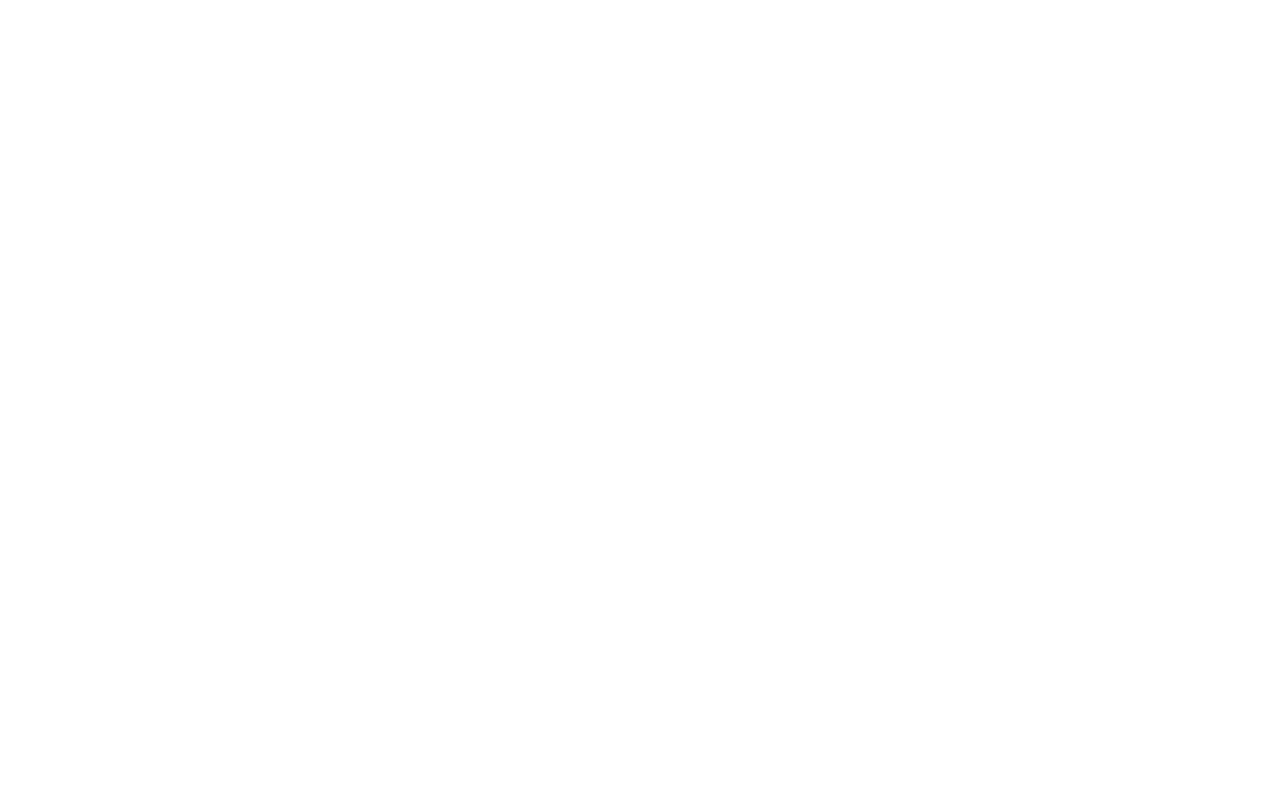
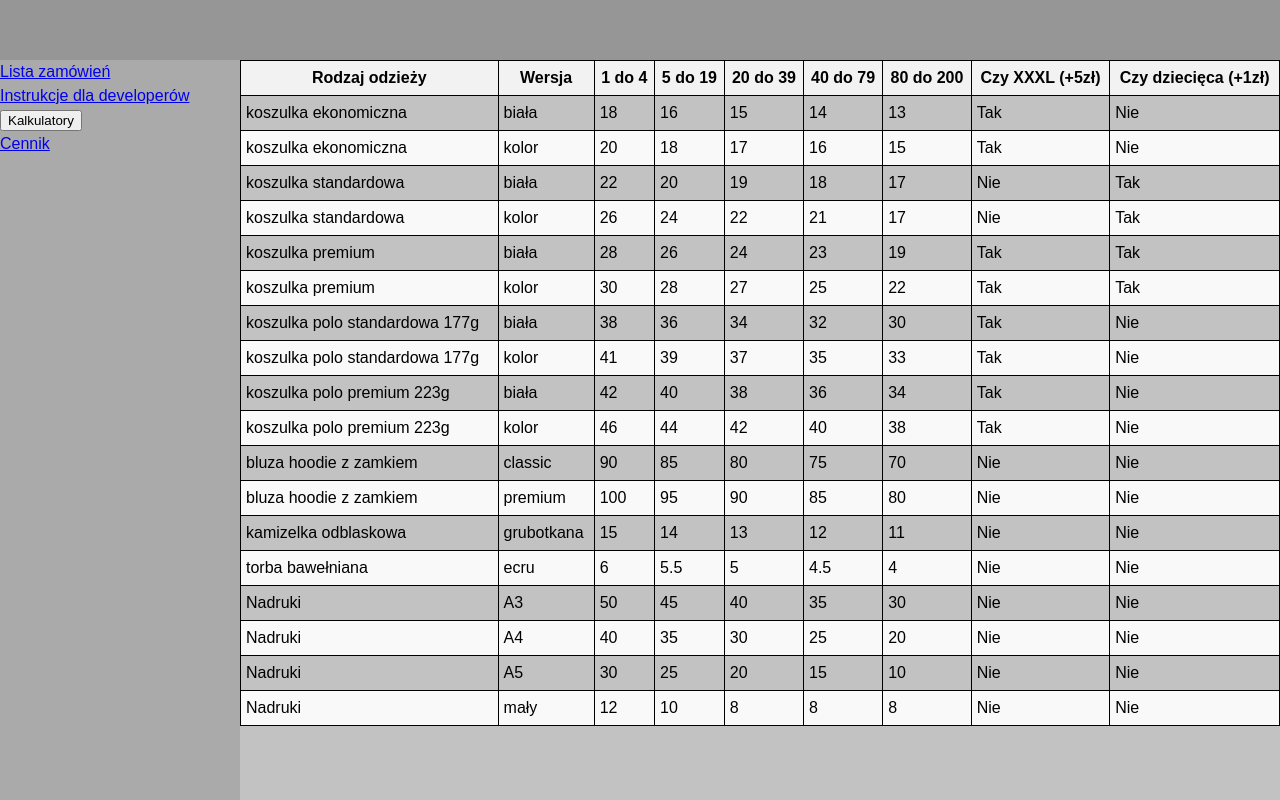
Before and after one commit to marlenawojtczak/ERP-system, a React (Vite) app in the folder frontend/: page /pricelist in a window 1280 px wide. Before the commit this address had no page. Built offline with nearby package versions, Linux system fonts and the light colour scheme.

Commit message:
added static price table

```diff
--- a/frontend/src/App.tsx
+++ b/frontend/src/App.tsx
@@ -8,6 +8,7 @@
 
 const Home = React.lazy(() => import("./pages/Home"));
 const ExampleContent = React.lazy(() => import("./pages/ExamplePage"));
+const PriceList = React.lazy(() => import("./pages/PriceList"));
 
 export const App = () => {
   return (
@@ -21,6 +22,7 @@
             <Route path="kalkulator2" element={<CalculatorNNO />} />
             <Route path="kalkulator3" element={<CalculatorNOK />} />
             <Route path="kalkulator4" element={<CalculatorNAW />} />
+            <Route path="pricelist" element={<PriceList />} />
           </Route>
         </Routes>
       </Suspense>
--- /dev/null
+++ b/frontend/src/features/priceList/components/PricesTable.styled.tsx
@@ -0,0 +1,24 @@
+import styled from "styled-components";
+
+export const StyledTable = styled.table`
+  border-collapse: collapse;
+  width: 100%;
+  margin: 0 auto;
+`;
+
+export const StyledHeadCell = styled.th`
+  border: 1px solid black;
+  padding: 5px;
+  background-color: #f2f2f2;
+`;
+
+export const StyledCell = styled.td`
+  border: 1px solid black;
+  padding: 5px;
+`;
+
+export const StyledRow = styled.tr`
+  &:nth-child(even) {
+    background-color: #f9f9f9;
+  }
+`;
--- /dev/null
+++ b/frontend/src/features/priceList/components/PricesTable.tsx
@@ -0,0 +1,198 @@
+import React from "react";
+import {
+  StyledTable,
+  StyledHeadCell,
+  StyledCell,
+  StyledRow,
+} from "./PricesTable.styled";
+
+interface PriceRow {
+  type: string;
+  version: string;
+  quantity: string[];
+  prices: number[];
+  xxxlAvailable?: boolean;
+  childrenAvailable?: boolean;
+}
+
+const tableData: PriceRow[] = [
+  {
+    type: "koszulka ekonomiczna",
+    version: "biała",
+    quantity: ["1 do 4", "5 do 19", "20 do 39", "40 do 79", "80 do 200"],
+    prices: [18, 16, 15, 14, 13],
+    xxxlAvailable: true,
+    childrenAvailable: false,
+  },
+  {
+    type: "koszulka ekonomiczna",
+    version: "kolor",
+    quantity: ["1 do 4", "5 do 19", "20 do 39", "40 do 79", "80 do 200"],
+    prices: [20, 18, 17, 16, 15],
+    xxxlAvailable: true,
+    childrenAvailable: false,
+  },
+  {
+    type: "koszulka standardowa",
+    version: "biała",
+    quantity: ["1 do 4", "5 do 19", "20 do 39", "40 do 79", "80 do 200"],
+    prices: [22, 20, 19, 18, 17],
+    xxxlAvailable: false,
+    childrenAvailable: true,
+  },
+  {
+    type: "koszulka standardowa",
+    version: "kolor",
+    quantity: ["1 do 4", "5 do 19", "20 do 39", "40 do 79", "80 do 200"],
+    prices: [26, 24, 22, 21, 17],
+    xxxlAvailable: false,
+    childrenAvailable: true,
+  },
+  {
+    type: "koszulka premium",
+    version: "biała",
+    quantity: ["1 do 4", "5 do 19", "20 do 39", "40 do 79", "80 do 200"],
+    prices: [28, 26, 24, 23, 19],
+    xxxlAvailable: true,
+    childrenAvailable: true,
+  },
+  {
+    type: "koszulka premium",
+    version: "kolor",
+    quantity: ["1 do 4", "5 do 19", "20 do 39", "40 do 79", "80 do 200"],
+    prices: [30, 28, 27, 25, 22],
+    xxxlAvailable: true,
+    childrenAvailable: true,
+  },
+];
+
+const poloShirtData: PriceRow[] = [
+  {
+    type: "koszulka polo standardowa 177g",
+    version: "biała",
+    quantity: ["1 do 4", "5 do 19", "20 do 39", "40 do 79", "80 do 200"],
+    prices: [38, 36, 34, 32, 30],
+    xxxlAvailable: true,
+    childrenAvailable: false,
+  },
+  {
+    type: "koszulka polo standardowa 177g",
+    version: "kolor",
+    quantity: ["1 do 4", "5 do 19", "20 do 39", "40 do 79", "80 do 200"],
+    prices: [41, 39, 37, 35, 33],
+    xxxlAvailable: true,
+    childrenAvailable: false,
+  },
+  {
+    type: "koszulka polo premium 223g",
+    version: "biała",
+    quantity: ["1 do 4", "5 do 19", "20 do 39", "40 do 79", "80 do 200"],
+    prices: [42, 40, 38, 36, 34],
+    xxxlAvailable: true,
+    childrenAvailable: false,
+  },
+  {
+    type: "koszulka polo premium 223g",
+    version: "kolor",
+    quantity: ["1 do 4", "5 do 19", "20 do 39", "40 do 79", "80 do 200"],
+    prices: [46, 44, 42, 40, 38],
+    xxxlAvailable: true,
+    childrenAvailable: false,
+  },
+];
+
+const otherItemsData: PriceRow[] = [
+  {
+    type: "bluza hoodie z zamkiem",
+    version: "classic",
+    quantity: ["1 do 4", "5 do 19", "20 do 39", "40 do 79", "80 do 200"],
+    prices: [90, 85, 80, 75, 70],
+  },
+  {
+    type: "bluza hoodie z zamkiem",
+    version: "premium",
+    quantity: ["1 do 4", "5 do 19", "20 do 39", "40 do 79", "80 do 200"],
+    prices: [100, 95, 90, 85, 80],
+  },
+  {
+    type: "kamizelka odblaskowa",
+    version: "grubotkana",
+    quantity: ["1 do 4", "5 do 19", "20 do 39", "40 do 79", "80 do 200"],
+    prices: [15, 14, 13, 12, 11],
+  },
+  {
+    type: "torba bawełniana",
+    version: "ecru",
+    quantity: ["1 do 4", "5 do 19", "20 do 39", "40 do 79", "80 do 200"],
+    prices: [6, 5.5, 5, 4.5, 4],
+  },
+];
+
+const printData: PriceRow[] = [
+  {
+    type: "Nadruki",
+    version: "A3",
+    quantity: ["1 do 4", "5 do 19", "20 do 39", "40 do 79", "80 do 200"],
+    prices: [50, 45, 40, 35, 30],
+  },
+  {
+    type: "Nadruki",
+    version: "A4",
+    quantity: ["1 do 4", "5 do 19", "20 do 39", "40 do 79", "80 do 200"],
+    prices: [40, 35, 30, 25, 20],
+  },
+  {
+    type: "Nadruki",
+    version: "A5",
+    quantity: ["1 do 4", "5 do 19", "20 do 39", "40 do 79", "80 do 200"],
+    prices: [30, 25, 20, 15, 10],
+  },
+  {
+    type: "Nadruki",
+    version: "mały",
+    quantity: ["1 do 4", "5 do 19", "20 do 39", "40 do 79", "80 do 200"],
+    prices: [12, 10, 8, 8, 8],
+  },
+];
+
+const combinedTableData = [
+  ...tableData,
+  ...poloShirtData,
+  ...otherItemsData,
+  ...printData,
+];
+
+const PriceTable: React.FC = () => {
+  return (
+    <div>
+      <StyledTable>
+        <thead>
+          <StyledRow>
+            <StyledHeadCell>Rodzaj odzieży</StyledHeadCell>
+            <StyledHeadCell>Wersja</StyledHeadCell>
+            {combinedTableData[0].quantity.map((q, index) => (
+              <StyledHeadCell key={index}>{q}</StyledHeadCell>
+            ))}
+            <StyledHeadCell>Czy XXXL (+5zł)</StyledHeadCell>
+            <StyledHeadCell>Czy dziecięca (+1zł)</StyledHeadCell>
+          </StyledRow>
+        </thead>
+        <tbody>
+          {combinedTableData.map((row, rowIndex) => (
+            <StyledRow key={rowIndex}>
+              <StyledCell>{row.type}</StyledCell>
+              <StyledCell>{row.version}</StyledCell>
+              {row.prices.map((price, priceIndex) => (
+                <StyledCell key={priceIndex}>{price}</StyledCell>
+              ))}
+              <StyledCell>{row.xxxlAvailable ? "Tak" : "Nie"}</StyledCell>
+              <StyledCell>{row.childrenAvailable ? "Tak" : "Nie"}</StyledCell>
+            </StyledRow>
+          ))}
+        </tbody>
+      </StyledTable>
+    </div>
+  );
+};
+
+export default PriceTable;
--- a/frontend/src/layouts/SideBar.tsx
+++ b/frontend/src/layouts/SideBar.tsx
@@ -16,6 +16,9 @@
           <li>
             <Calculators />
           </li>
+          <li>
+            <Link to="/pricelist">Cennik</Link>
+          </li>
         </ul>
       </Aside>
     </>
--- /dev/null
+++ b/frontend/src/pages/PriceList.tsx
@@ -0,0 +1,11 @@
+import PriceTable from "../features/priceList/components/PricesTable";
+
+const PriceList = () => {
+  return (
+    <>
+      <PriceTable />
+    </>
+  );
+};
+
+export default PriceList;
```
Also changed, not shown: frontend/src/features/priceList/services/pricesSlice.ts (added, +52 -0 lines), frontend/src/features/priceList/services/store.ts (added, +14 -0 lines), frontend/src/features/priceList/services/userSlice.ts (added, +20 -0 lines), frontend/src/features/priceList/types.ts (added, +15 -0 lines).
